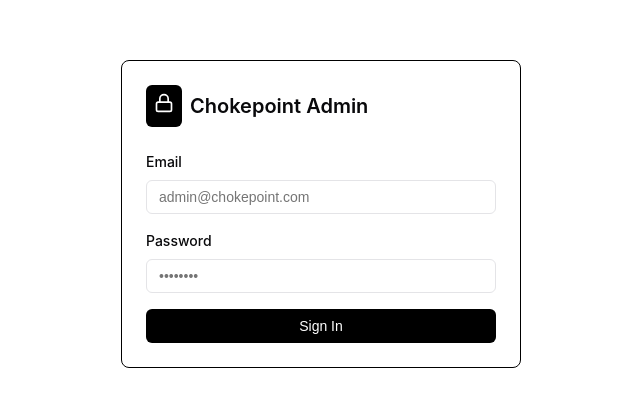
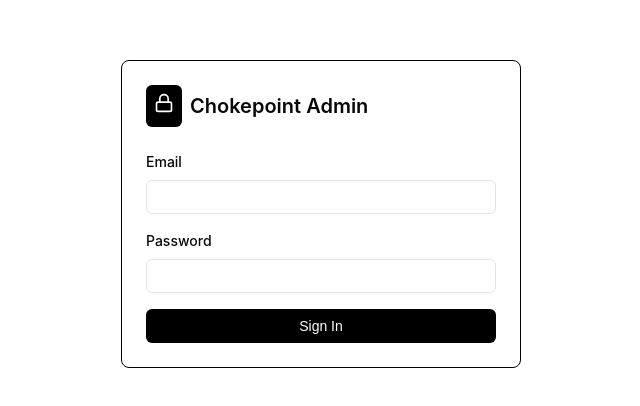
Before and after one commit to Joshua-Varghese/chokepoint, a React (Vite) app in the folder admin-dashboard/: page /login in a window 1280 px wide. Shown: the part 186-592 px from the top of the page, without its empty margins (319-959 px from the left). Built offline with nearby package versions, Linux system fonts and the light colour scheme; no server answers.

Commit message:
admin panel icon addition

```diff
--- a/admin-dashboard/src/components/DashboardLayout.jsx
+++ b/admin-dashboard/src/components/DashboardLayout.jsx
@@ -2,7 +2,7 @@ import { useState } from 'react';
 import { Outlet, NavLink, useNavigate } from 'react-router-dom';
 import { signOut } from 'firebase/auth';
 import { auth } from '../firebase-config';
-import { LayoutDashboard, Package, Warehouse, ShoppingBag, Router, Users, LogOut, ChevronLeft, Menu } from 'lucide-react';
+import { LayoutDashboard, Package, Warehouse, ShoppingBag, Router, Users, LogOut, ChevronLeft, Menu, Wind } from 'lucide-react';
 
 export default function DashboardLayout() {
     const navigate = useNavigate();
@@ -34,7 +34,7 @@ export default function DashboardLayout() {
                 </button>
 
                 <div style={{ display: 'flex', alignItems: 'center', justifyContent: isCollapsed ? 'center' : 'flex-start', gap: '0.75rem', marginBottom: '2rem' }}>
-                    <div style={{ width: '24px', height: '24px', background: '#000', borderRadius: '4px', flexShrink: 0 }}></div>
+                    <Wind size={28} style={{ color: '#000', flexShrink: 0 }} />
                     {!isCollapsed && <h2 style={{ fontSize: '1.25rem', fontWeight: '700', whiteSpace: 'nowrap' }}>Chokepoint</h2>}
                 </div>
 
@@ -50,7 +50,8 @@ export default function DashboardLayout() {
                                 padding: isCollapsed ? '0.5rem' : '0.5rem 1rem',
                                 background: isActive ? '#000' : 'transparent',
                                 color: isActive ? '#fff' : '#000',
-                                border: isActive ? 'none' : '1px solid transparent'
+                                border: isActive ? 'none' : '1px solid transparent',
+                                textDecoration: 'none'
                             })}
                         >
                             <div style={{ flexShrink: 0, display: 'flex' }}>{item.icon}</div>
--- a/admin-dashboard/src/pages/Login.jsx
+++ b/admin-dashboard/src/pages/Login.jsx
@@ -47,7 +47,6 @@ export default function Login() {
                             className="input"
                             value={email}
                             onChange={(e) => setEmail(e.target.value)}
-                            placeholder="admin@chokepoint.com"
                             required
                         />
                     </div>
@@ -58,7 +57,6 @@ export default function Login() {
                             className="input"
                             value={password}
                             onChange={(e) => setPassword(e.target.value)}
-                            placeholder="••••••••"
                             required
                         />
                     </div>
```
